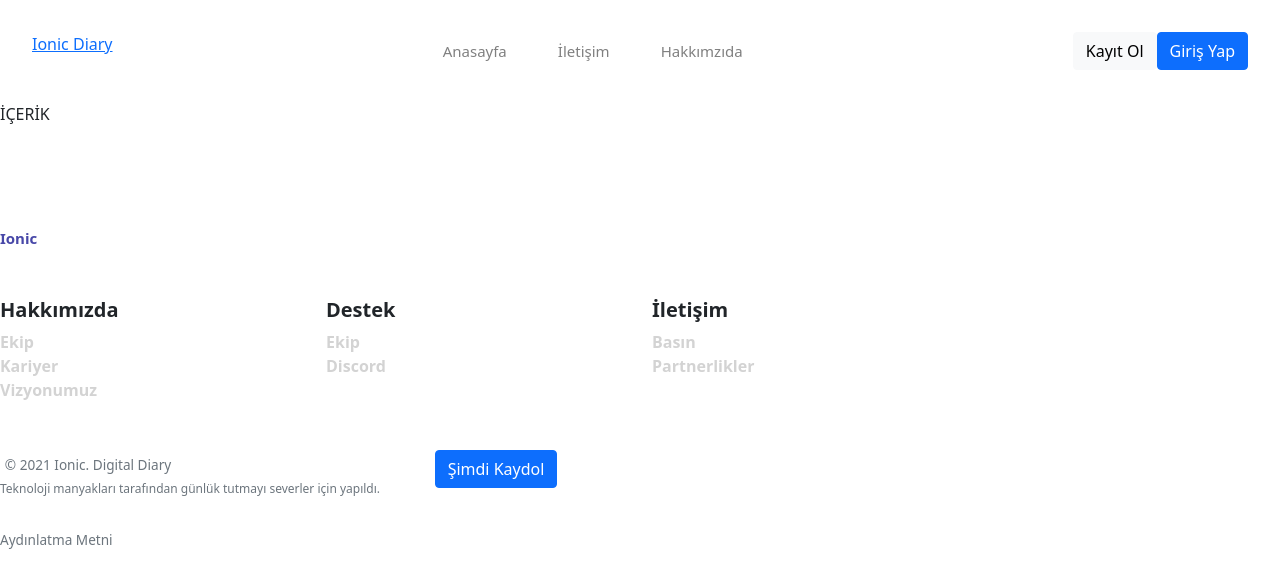
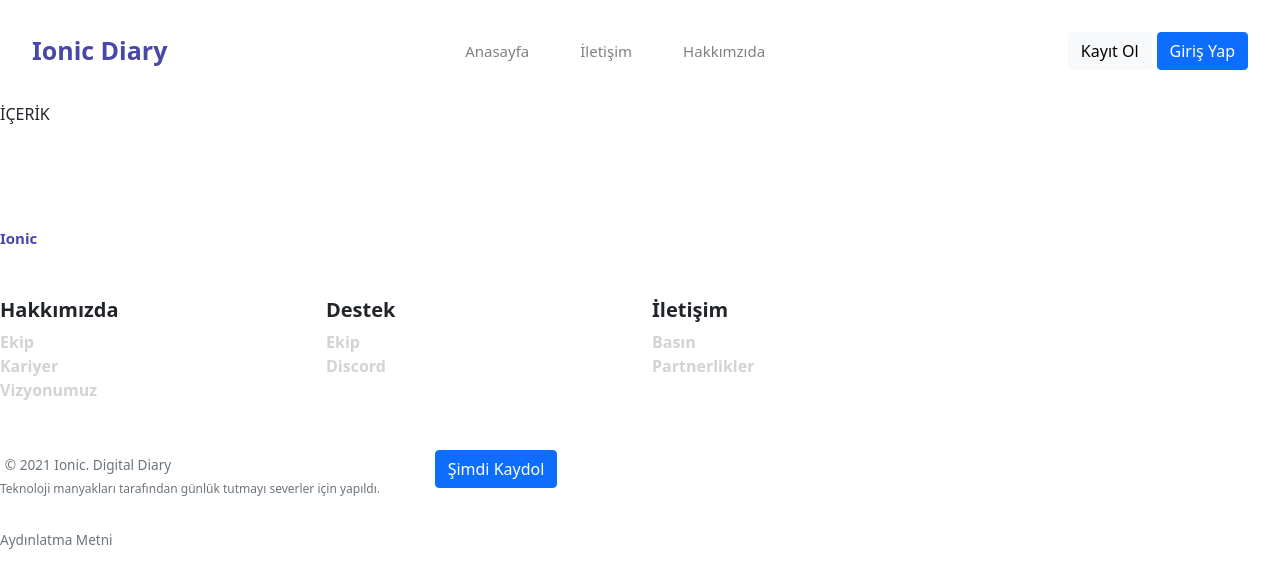
Before and after one commit to emre-guler/diary-react, a React (Create React App) app: page / in a window 1280 px wide. Shown: the top 588 px of the page. Built offline with nearby package versions, Linux system fonts and the light colour scheme.

Commit message:
Navbar buttons position changed

```diff
--- a/src/Components/Header.js
+++ b/src/Components/Header.js
@@ -2,16 +2,16 @@
 import { Button } from "react-bootstrap";
 const Header = () => {
     return (
-        <header className="Header">
+        <header className="header-container">
             {/* Header Logo */}
             <div className="logo">
                 <a href="/">Ionic Diary</a>
             </div>
             {/* Header Links */}
             <div className="headerLinks">
-                < a href="/">Anasayfa</a>
-                < a href="/">İletişim</a>
-                < a href="/">Hakkımzıda</a>
+                <a href="/">Anasayfa</a>
+                <a href="/">İletişim</a>
+                <a href="/">Hakkımzıda</a>
             </div>
             {/* Sign Buttons */}
             <div className="signButtons">
--- a/src/assets/styleHeader.css
+++ b/src/assets/styleHeader.css
@@ -9,13 +9,13 @@
     font-family: 'Encode Sans', sans-serif;
   }
 
-  .Header{
+  .header-container{
     display: flex;
     justify-content: space-between;
     padding: 2rem;
   }
 
-  .headerLogo a{
+  .logo a{
     font-size: 25px;
     text-decoration: none;
     color: rgb(72, 72, 168);
@@ -38,3 +38,11 @@
     text-decoration: none;
     cursor: pointer;
   }
+
+  .signButtons{
+    box-shadow: none;
+}
+
+  .signButtons button{
+    margin-left: 5px;
+  }
```
